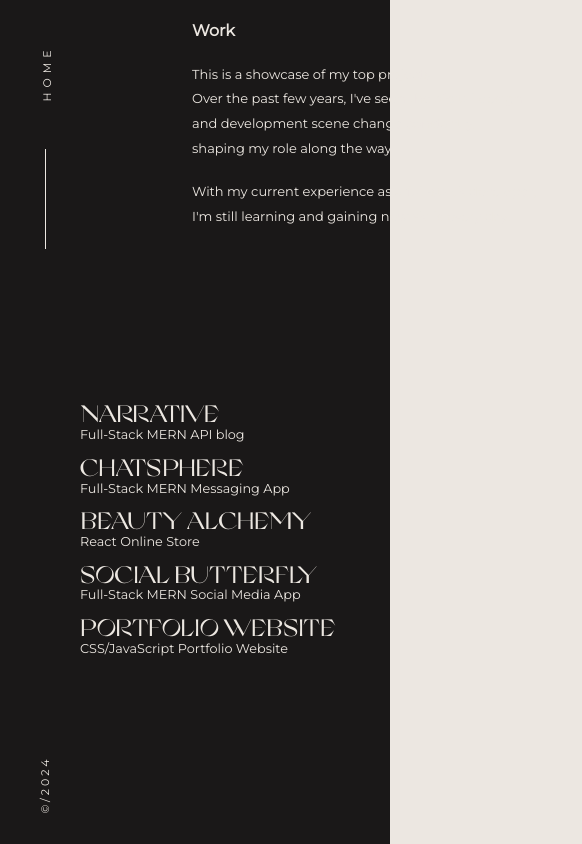
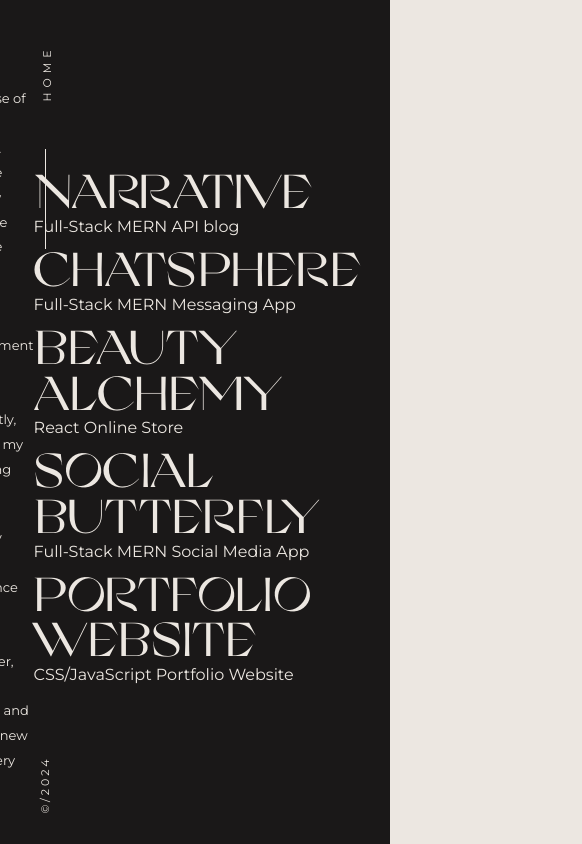
Before and after one commit to victoriakapelush/React-Portfolio-Website, a React (Vite) app: page /work in a window 390 px wide. Shown: the whole page, 582 px wide, since content can reach past the window. Built offline with nearby package versions, Linux system fonts and the light colour scheme.

Commit message:
Change breakpoint for mobile

```diff
--- a/src/style/index.css
+++ b/src/style/index.css
@@ -383,79 +383,34 @@ body {
     }
 }
 
-
-/* RESPONSIVE, PHONES */
+/* Responsive Styles */
 
 @media only screen and (max-width: 768px) {
-
-  /* work page */
-  .contact-index-page-container {
-    display: flex;
-    flex-direction: column;
-    height: 100%;
-  }
-
-  .work-paragraph, .work-links {
-    align-self: flex-end;
+  .main-info {
+    margin: auto 2rem 5rem 2rem;
   }
 
   .work-container {
-    display: flex;
-    flex-direction: column;
-    align-content: center;
+    margin-left: 2rem;
+    margin-right: 2rem;
   }
 
-  .link-work-name {
-    font-size: 1.5rem !important;
+  .about-main-info {
+    margin: 2rem;
+  }
+}
+
+@media only screen and (max-width: 576px) {
+  .main-info {
+    margin: auto 1rem 5rem 1rem;
   }
 
-  .gh-link {
-    font-size: .8rem;
+  .work-container {
+    margin-left: 1rem;
+    margin-right: 1rem;
   }
 
-  /* contact page */
-
-  .contact-main-mobile {
-    display: flex;
-    flex-direction: column;
-    justify-content: space-between;
-    align-self: center;
-    margin: auto 0;
-    padding-left: 4rem;
+  .about-main-info {
+    margin: 1rem;
   }
-
-  /* about me page */
-
-  .about-main-mobile {
-    display: flex;
-    flex-direction: column;
-  }
-
-  .about-main-mobile img {
-    width: 20rem;
-    height: auto;
-  }
-
-  .about-content {
-    width: 24rem;
-  }
-
-  /* index page */
-
-  .main-info {
-    display: flex;
-    flex-direction: column;
-    justify-content: center;
-    width: 50%;
-  }
-
-  .links {
-    font-size: 2rem;
-    padding-bottom: .5rem;
-  }
-
-  .name-box {
-    align-self: flex-start;
-  }
-
 }
```
